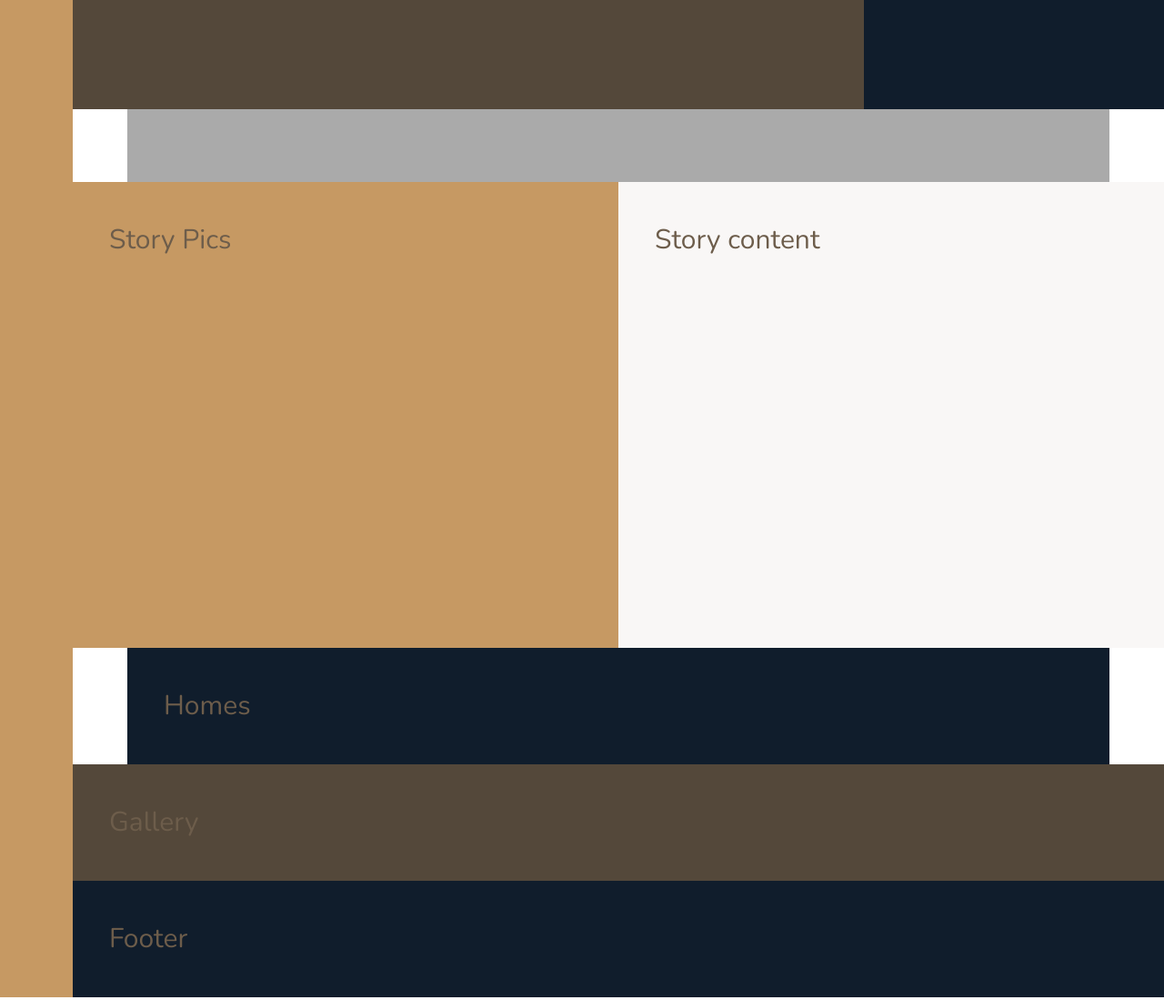
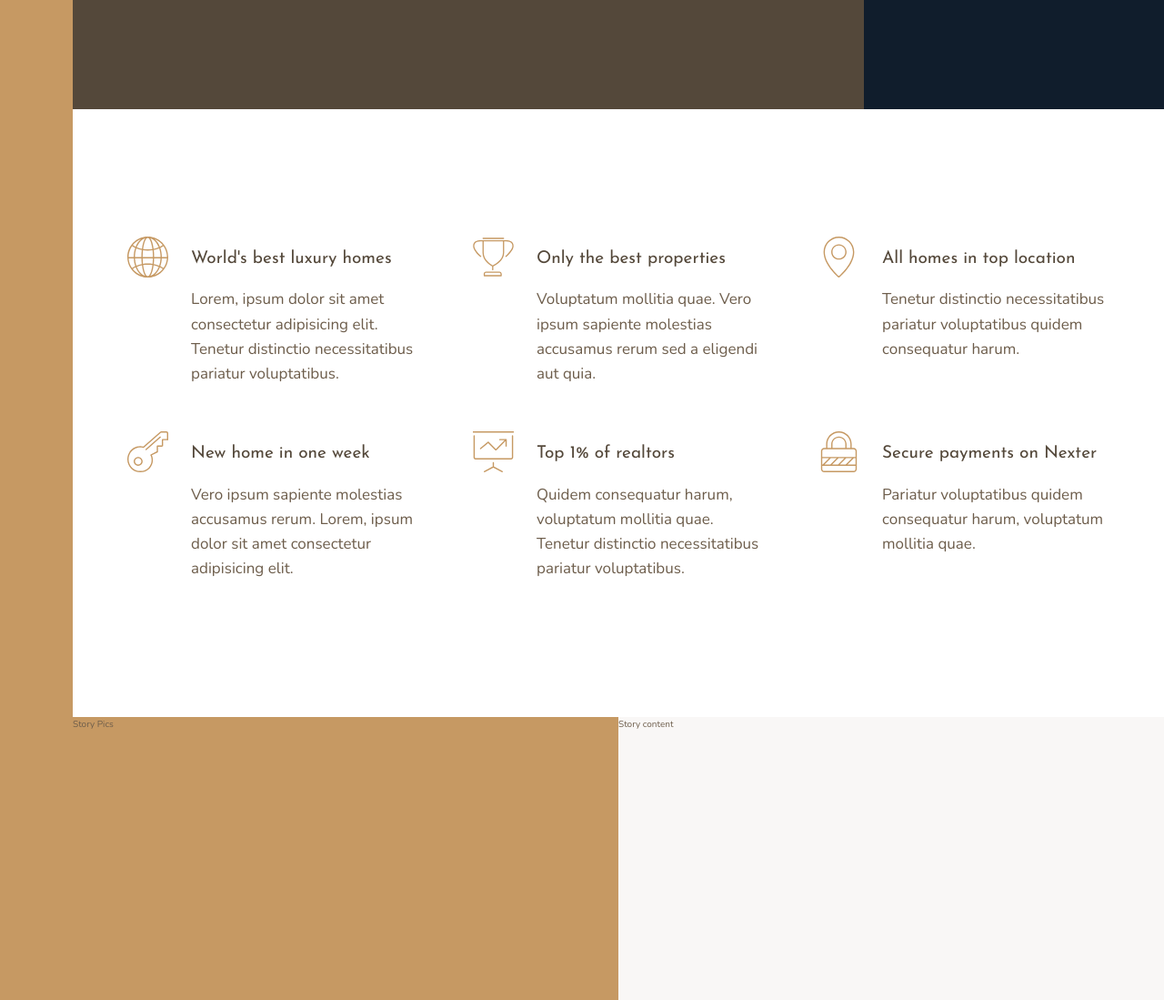
Before and after one commit to elizabethhyer/nexter-css-grid, a website: page index.html in a window 1280 px wide. Shown: the part 520-1619 px from the top of the page at 91% size. Drawn offline with nearby package versions, Linux system fonts and the light colour scheme.

Commit message:
Built features section

```diff
--- a/index.html
+++ b/index.html
@@ -18,7 +18,68 @@
     <div class="sidebar">Sidebar</div>
     <header class="header">Header</header>
     <div class="realtors">Top 3 realtors</div>
-    <section class="features"></section>
+    <section class="features">
+      <div class="feature">
+        <svg class="feature__icon">
+          <use xlink:href="img/sprite.svg#icon-global" />
+        </svg>
+        <h4 class="heading-4 heading-4--dark">World's best luxury homes</h4>
+        <p class="feature__text">
+          Lorem, ipsum dolor sit amet consectetur adipisicing elit. Tenetur
+          distinctio necessitatibus pariatur voluptatibus.
+        </p>
+      </div>
+      <div class="feature">
+        <svg class="feature__icon">
+          <use xlink:href="img/sprite.svg#icon-trophy" />
+        </svg>
+        <h4 class="heading-4 heading-4--dark">Only the best properties</h4>
+        <p class="feature__text">
+          Voluptatum mollitia quae. Vero ipsum sapiente molestias accusamus
+          rerum sed a eligendi aut quia.
+        </p>
+      </div>
+      <div class="feature">
+        <svg class="feature__icon">
+          <use xlink:href="img/sprite.svg#icon-map-pin" />
+        </svg>
+        <h4 class="heading-4 heading-4--dark">All homes in top location</h4>
+        <p class="feature__text">
+          Tenetur distinctio necessitatibus pariatur voluptatibus quidem
+          consequatur harum.
+        </p>
+      </div>
+      <div class="feature">
+        <svg class="feature__icon">
+          <use xlink:href="img/sprite.svg#icon-key" />
+        </svg>
+        <h4 class="heading-4 heading-4--dark">New home in one week</h4>
+        <p class="feature__text">
+          Vero ipsum sapiente molestias accusamus rerum. Lorem, ipsum dolor sit
+          amet consectetur adipisicing elit.
+        </p>
+      </div>
+      <div class="feature">
+        <svg class="feature__icon">
+          <use xlink:href="img/sprite.svg#icon-presentation" />
+        </svg>
+        <h4 class="heading-4 heading-4--dark">Top 1% of realtors</h4>
+        <p class="feature__text">
+          Quidem consequatur harum, voluptatum mollitia quae. Tenetur distinctio
+          necessitatibus pariatur voluptatibus.
+        </p>
+      </div>
+      <div class="feature">
+        <svg class="feature__icon">
+          <use xlink:href="img/sprite.svg#icon-lock" />
+        </svg>
+        <h4 class="heading-4 heading-4--dark">Secure payments on Nexter</h4>
+        <p class="feature__text">
+          Pariatur voluptatibus quidem consequatur harum, voluptatum mollitia
+          quae.
+        </p>
+      </div>
+    </section>
     <div class="story__pictures">Story Pics</div>
     <div class="story__content">Story content</div>
     <section class="homes">Homes</section>
--- a/sass/_base.scss
+++ b/sass/_base.scss
@@ -38,15 +38,8 @@ body {
   display: grid;
   grid-template-rows: 80vh min-content 40vw repeat(3, min-content);
   grid-template-columns:
-    [sidebar-start] 8rem [sidebar-end full-start]minmax(
-      6rem,
-      1fr
-    ) [center-start] repeat(8, [col-start] minmax(min-content, 14rem) [col-end])
+    [sidebar-start] 8rem [sidebar-end full-start]minmax(6rem, 1fr)
+    [center-start] repeat(8, [col-start] minmax(min-content, 14rem) [col-end])
     [center-end]
     minmax(6rem, 1fr) [full-end];
-
-  & > * {
-    padding: 40px;
-    font-size: 3rem;
-  }
 }
--- a/sass/_features.scss
+++ b/sass/_features.scss
@@ -1,4 +1,29 @@
 .features {
-  background-color: $color-grey-light-2;
   grid-column: center-start / center-end;
+
+  margin: 15rem 0;
+
+  display: grid;
+  grid-template-columns: repeat(3, 1fr);
+  grid-gap: 6rem;
+  align-items: start;
 }
+
+.feature {
+  display: grid;
+  grid-template-columns: min-content 1fr;
+  grid-row-gap: 1.5rem;
+  grid-column-gap: 2.5rem;
+
+  &__icon {
+    fill: $color-primary;
+    width: 4.5rem;
+    height: 4.5rem;
+    grid-row: 1 / span 2;
+    transform: translateY(-1rem);
+  }
+
+  &__text {
+    font-size: 1.7rem;
+  }
+}
--- a/sass/_typography.scss
+++ b/sass/_typography.scss
@@ -0,0 +1,29 @@
+%heading {
+  font-family: $font-display;
+  font-weight: 400;
+}
+
+.heading-1 {
+  @extend %heading;
+}
+
+.heading-2 {
+  @extend %heading;
+}
+
+.heading-3 {
+  @extend %heading;
+}
+
+.heading-4 {
+  @extend %heading;
+  font-size: 1.9rem;
+
+  &--light {
+    color: $color-grey-light-1;
+  }
+
+  &--dark {
+    color: $color-grey-dark-1;
+  }
+}
```
Also changed, not shown: css/style.css.
